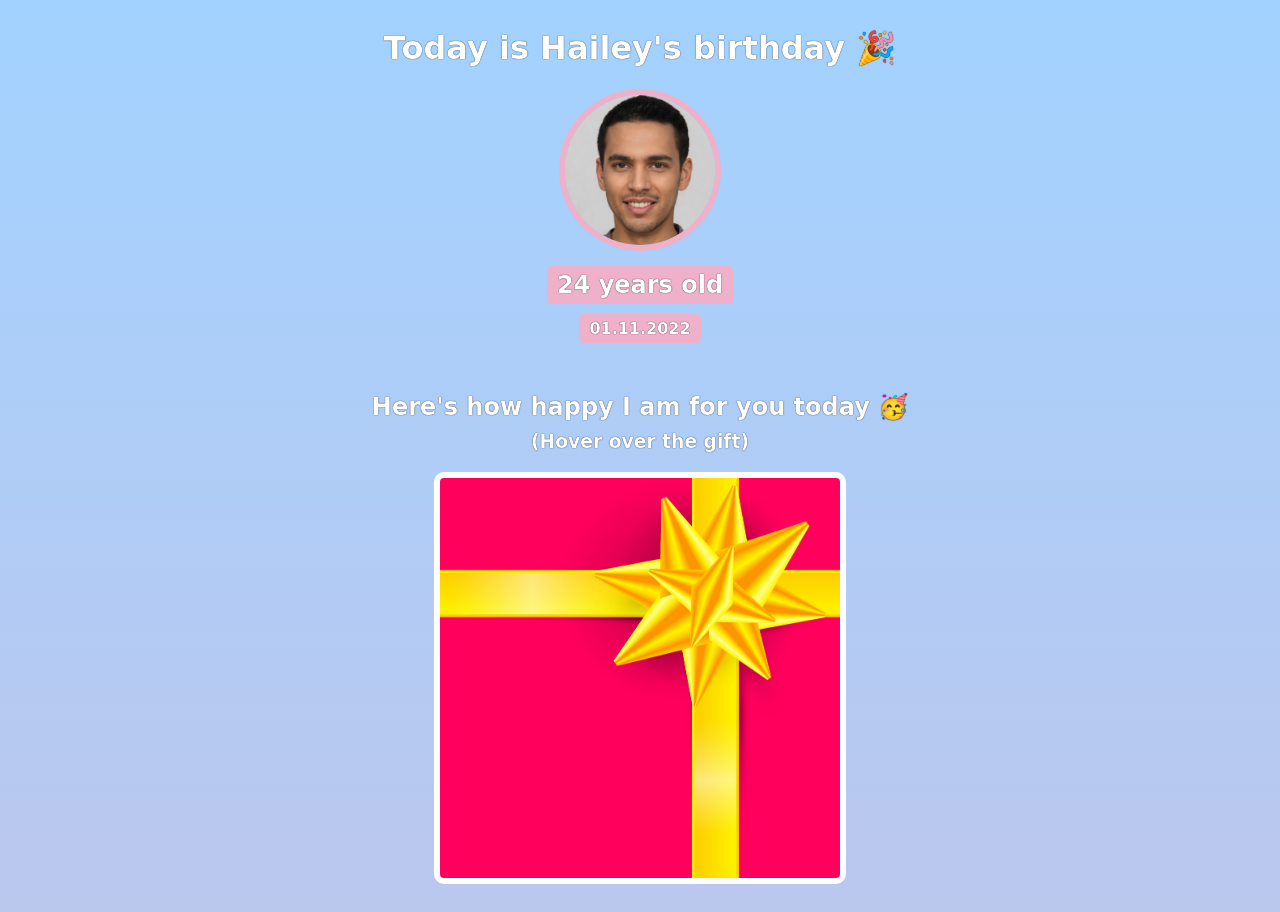
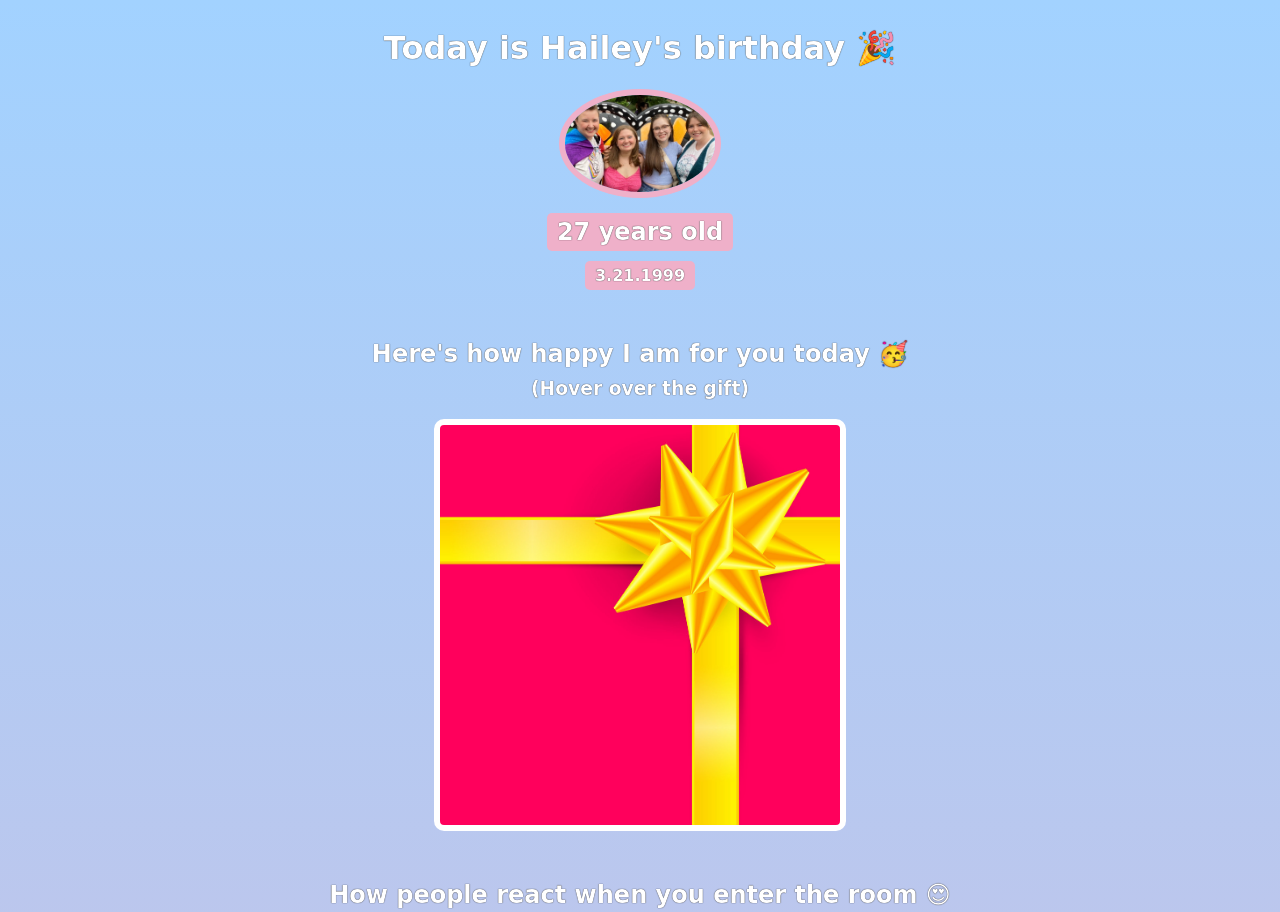
Before and after one commit to tillingteaches/birthday_gift_site, a website built with Vite: page index.html in a window 1280 px wide. Shown: the top 912 px of the page. Built offline with nearby package versions, Linux system fonts and the light colour scheme; a web font is replaced by a local one.

Commit message:
personalized

```diff
--- a/index.html
+++ b/index.html
@@ -8,9 +8,9 @@
     <body>
         <div id="header">
             <h1>Today is Hailey's birthday 🎉</h1>
-            <img id="bff-img" src="images/nick.jpg">
-            <h2 id="bday-age">24 years old</h2>
-            <h4 id="bday-date">01.11.2022</h4>
+            <img id="bff-img" src="images/Hailey.jpg">
+            <h2 id="bday-age">27 years old</h2>
+            <h4 id="bday-date">3.21.1999</h4>
         </div>
 
         <div class="gift-section">
```
Also changed, not shown: images/Hailey.jpg (added).
